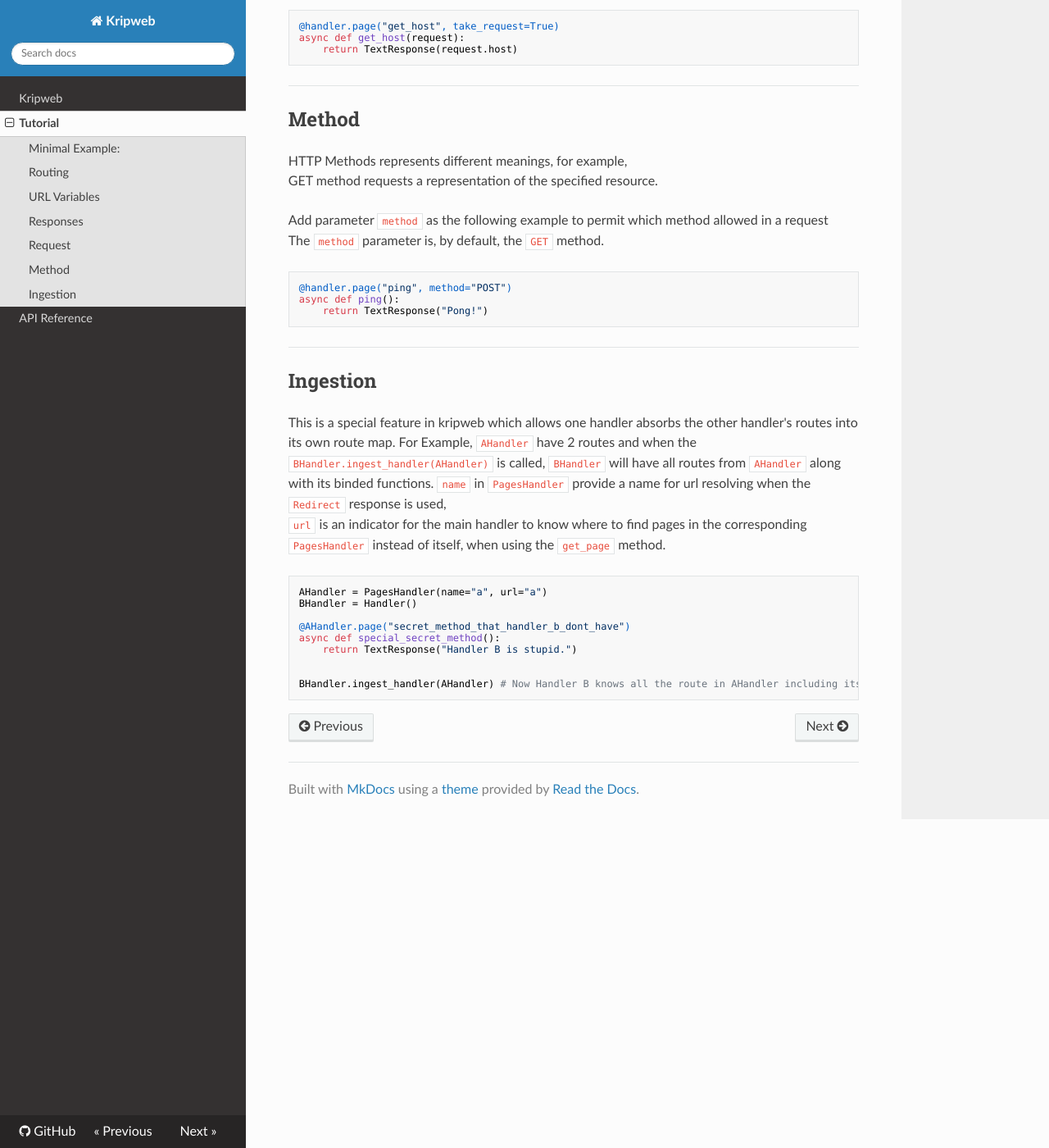
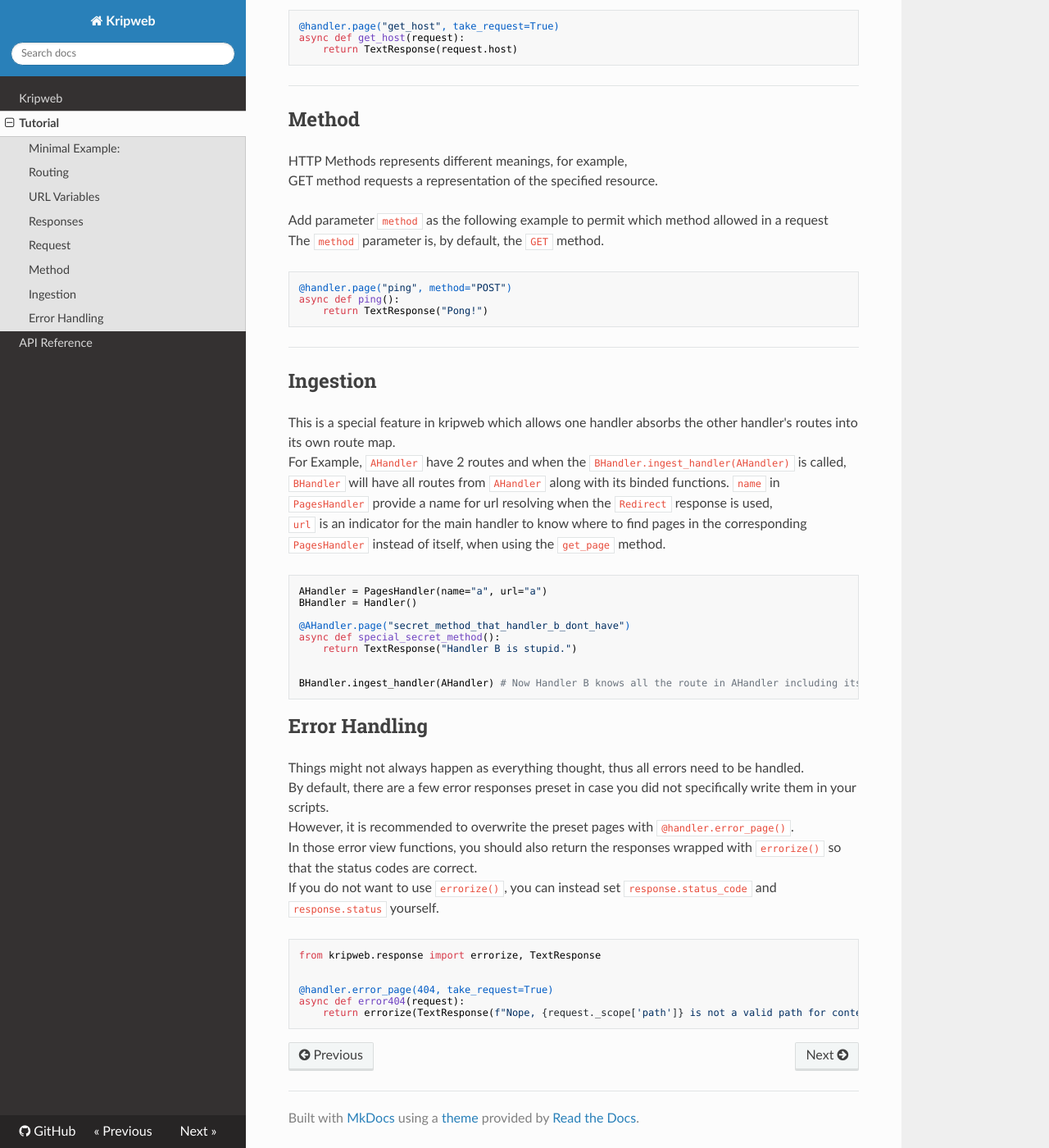
Before and after one commit to vinkami/kripweb, an MkDocs documentation site: the page built from docs/tutorial.md, in a window 1280 px wide and 1400 px high, scrolled down 1875 px. Shown: the whole window at 82% size. Built offline with MkDocs 1.6.1, drawn with Linux system fonts in a browser that asks for light colours; nearby versions of some CDN libraries.

Commit message:
Updated docs to match changes

````diff
--- a/docs/tutorial.md
+++ b/docs/tutorial.md
@@ -107,3 +107,18 @@
 
 BHandler.ingest_handler(AHandler) # Now Handler B knows all the route in AHandler including its secret.
 ```
+
+## Error Handling
+Things might not always happen as everything thought, thus all errors need to be handled.
+By default, there are a few error responses preset in case you did not specifically write them in your scripts.
+However, it is recommended to overwrite the preset pages with `@handler.error_page()`.
+In those error view functions, you should also return the responses wrapped with `errorize()` so that the status codes are correct.
+If you do not want to use `errorize()`, you can instead set `response.status_code` and `response.status` yourself.
+```python
+from kripweb.response import errorize, TextResponse
+
+
+@handler.error_page(404, take_request=True)
+async def error404(request):
+    return errorize(TextResponse(f"Nope, {request._scope['path']} is not a valid path for content."), 404)
+```
````
Also changed, not shown: docs/index.md (+2 -2 lines).
